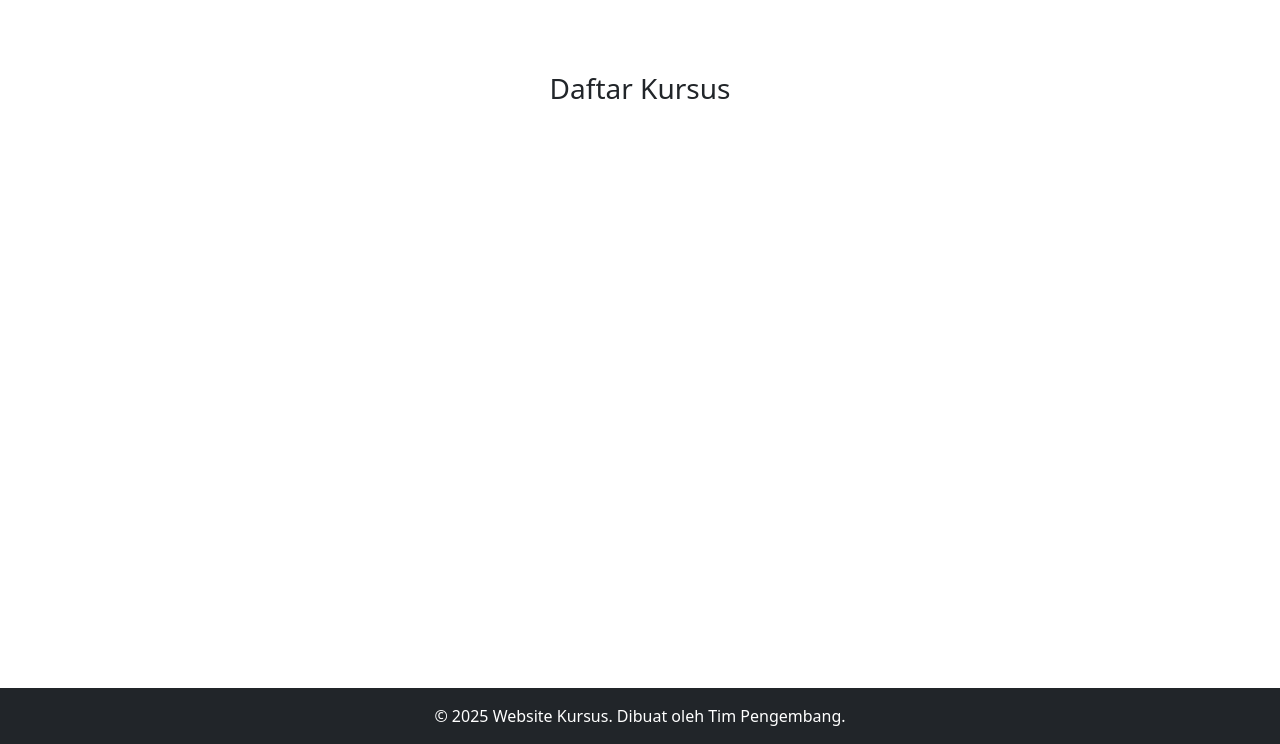
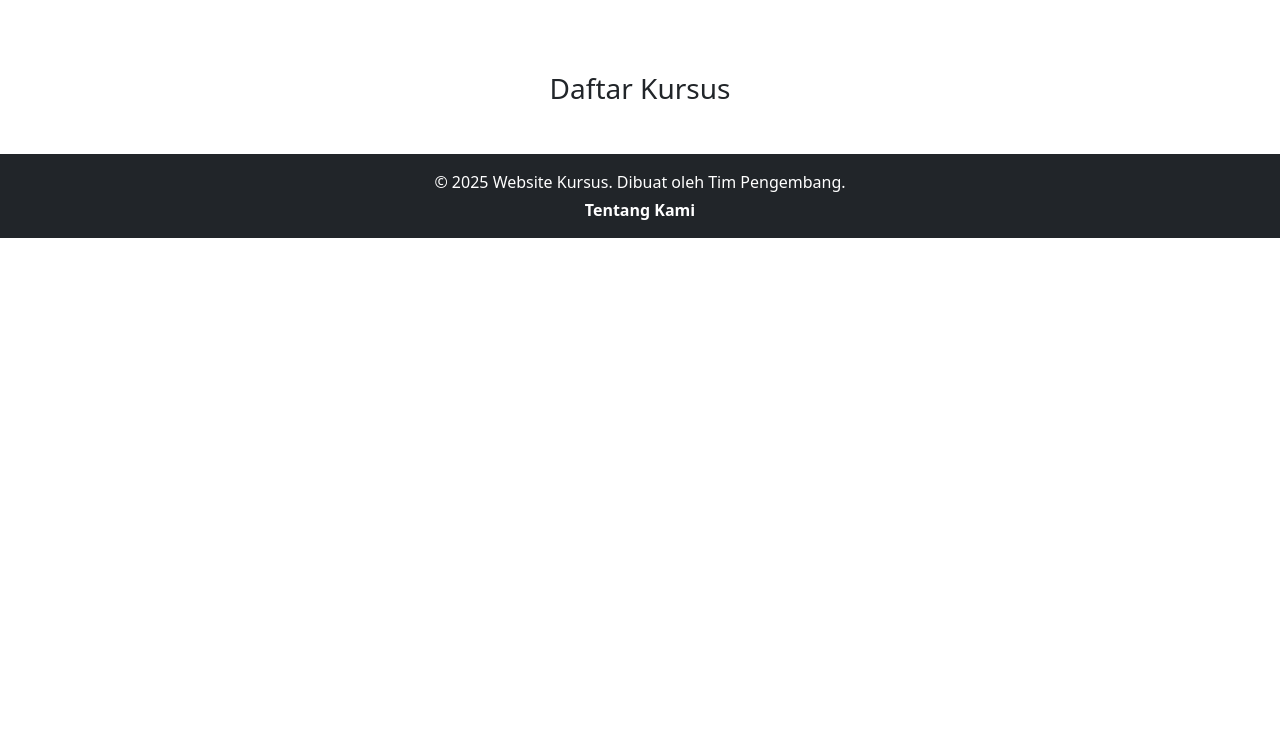
Before and after one commit to Mactap973/Project-Praktikum-Web-II---M.-Rian-Hidayah, a PHP site: page /index.php in a window 1280 px wide. Shown: the part 56-800 px from the top of the page. Run offline with PHP 8.4, Linux system fonts and the light colour scheme; data that the repository does not hold is empty.

Commit message:
footer.php

```diff
--- a/footer.php
+++ b/footer.php
@@ -1,3 +1,8 @@
-<footer class="bg-dark text-white text-center py-3 fixed-bottom">
-    <p class="mb-0">&copy; <?php echo date("Y"); ?> Website Kursus. Dibuat oleh Tim Pengembang.</p>
+<footer class="bg-dark text-white text-center py-3">
+    <p class="mb-1">
+        &copy; <?php echo date("Y"); ?> Website Kursus. Dibuat oleh Tim Pengembang.
+    </p>
+    <a href="tentang.php" class="text-white text-decoration-none fw-semibold">
+        Tentang&nbsp;Kami
+    </a>
 </footer>
```
